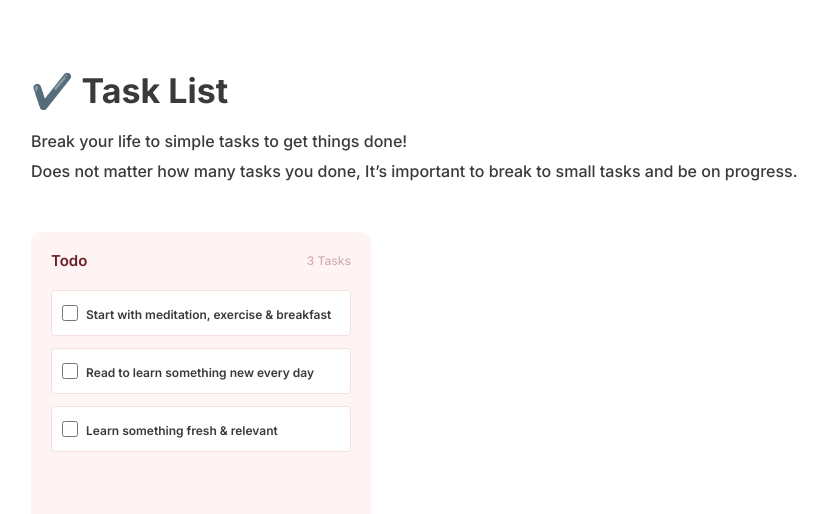
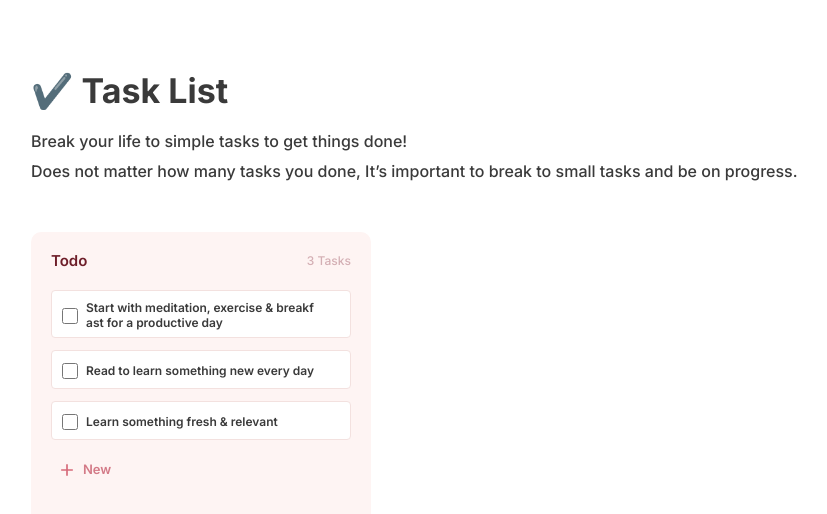
Before and after one commit to Malekiamirr/TaskList, a React (Vite) app: page / in a window 1280 px wide. Shown: the top 514 px of the page, without its empty margins (79-906 px from the left). Built offline with nearby package versions, Linux system fonts and the light colour scheme.

Commit message:
Create new button

```diff
--- a/src/components/Task/index.jsx
+++ b/src/components/Task/index.jsx
@@ -1,33 +1,25 @@
-import { useState } from 'react';
+import { IoClose } from 'react-icons/io5';
 
 // eslint-disable-next-line react/prop-types
 function Task({ borderColor, text }) {
-  const [inputValue, setInputValue] = useState(text);
-
-  const handleChange = (e) => {
-    setInputValue(e.target.value);
-  };
   return (
     <div
       style={{ border: `1px solid ${borderColor}` }}
-      className="w-[300px] rounded py-[10px] px-[10px] bg-white flex items-center gap-2"
+      className="w-[300px] rounded pt-[10px] pb-[7px] px-[10px] bg-white flex items-center gap-2 group"
     >
-      <div className="w-4 h-4">
+      <div className="w-4 h-4 flex items-center">
         <input
           type="checkbox"
           className="w-4 h-4 flex items-center justify-center"
         />
       </div>
-      <div className="w-full">
-        <input
-          value={inputValue}
-          className="text-xs font-semibold leading-[14.52px] w-full break-all outline-none"
-          onChange={handleChange}
-        />
-      </div>
+
+      <p className="text-xs font-semibold leading-[14.52px] w-full break-all">
+        {text}
+      </p>
 
       {/* remove button */}
-      <div></div>
+      <IoClose className="w-5 h-5 font-bold text-[#F4C5CB] group-hover:opacity-100 group-hover:z-auto hover:cursor-pointer opacity-0 transition-opacity duration-300 -z-50" />
     </div>
   );
 }
--- a/src/components/TodoBoard/index.jsx
+++ b/src/components/TodoBoard/index.jsx
@@ -1,8 +1,9 @@
 import { BoardTitle, Task } from '../index';
+import { BiPlus } from 'react-icons/bi';
 
 function TodoBoard() {
   return (
-    <div className="w-[340px] h-[700px] rounded-[10px] p-5 pb-[30px] bg-[#FEF4F3]">
+    <div className="w-[340px] h-[700px] rounded-[10px] p-5 pb-[30px] bg-[#FEF4F3] overflow-y-auto overflow-x-hidden">
       {/* Title */}
       <BoardTitle
         title={'Todo'}
@@ -23,10 +24,17 @@ function TodoBoard() {
           text={'Read to learn something new every day'}
           borderColor={'#F3E1DF'}
         />
+
         <Task
           text={'Learn something fresh & relevant'}
           borderColor={'#F3E1DF'}
         />
+
+        {/* New Button */}
+        <button className="flex items-center p-[8px] pl-[6px] gap-[6px] w-full">
+          <BiPlus className="text-[#d66979] w-5 h-5" />
+          <span className="text-[13px] font-semibold text-[#D37A87]">New</span>
+        </button>
       </div>
     </div>
   );
```
